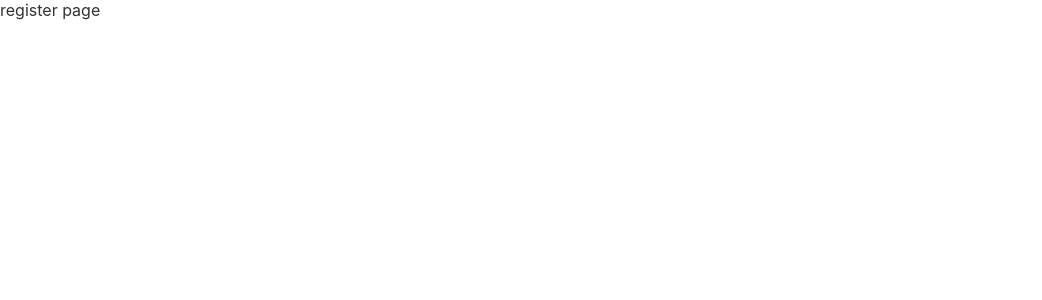
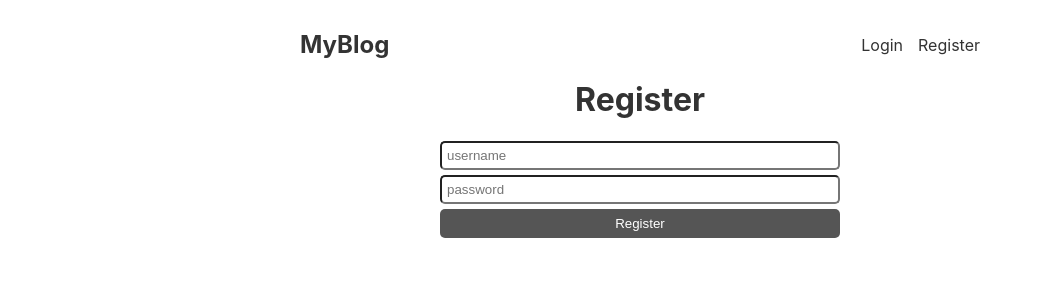
Before and after one commit to oliviahe0111/mern-blog, a React (Create React App) app in the folder client/: page /register in a window 1280 px wide. Shown: the top 300 px of the page, without its empty margins (0-1042 px from the left). Built offline with nearby package versions, Linux system fonts and the light colour scheme.

Commit message:
login and register page design set up donw

```diff
--- a/client/src/App.css
+++ b/client/src/App.css
@@ -1,3 +1,7 @@
+*{
+  box-sizing: border-box;
+}
+
 body{
   color: #333;
 }
@@ -69,3 +73,33 @@
   margin:10px 0;
   line-height: 1.4rem;
 }
+
+form.login, form.register{
+  max-width:400px;
+  margin: 0 auto;
+}
+
+input{
+  display: block;
+  margin-bottom: 5px;
+  width: 100%;
+  padding: 5px;
+  border: 1 px solid #eee;
+  border-radius: 5px;
+  background-color: #fff;
+}
+
+button{
+  width: 100%;
+  display: block;
+  background-color: #555;
+  border:0;
+  color: #fff;
+  border-radius: 5px;
+  padding: 7px 0;
+
+}
+
+form h1{
+  text-align: center;
+}
--- a/client/src/App.js
+++ b/client/src/App.js
@@ -2,28 +2,26 @@
 import './App.css';
 import Header from './Header';
 import Post from './Post';
+import Layout from './Layout';
+import IndexPage from './pages/IndexPage';
+import LoginPage from './pages/Loginpage';
+import RegisterPage from './pages/RegisterPage';
 
 
 function App() {
   return (
     <Routes>
-      <Route index element={
-        <main>
-          <Header></Header>
-          <Post></Post>
-          <Post></Post>
-          <Post></Post>
-        </main>
-      } />
-      <Route path={'/login'} element={
-        <main>
-          <Header />
-          <div>login page</div>
-        </main>
-      } />
-      <Route path={'/register'} element={
-        <div>register page</div>
-      } />
+      <Route path="/" element={<Layout/>}>
+        <Route path={'/'}index element={
+          <IndexPage/>
+        } />
+        <Route path={'/login'} element={
+          <LoginPage/>
+        } />
+        <Route path={'/register'} element={
+          <RegisterPage/>
+        } />
+      </Route>
     </Routes>
 
   );
--- a/client/src/Header.js
+++ b/client/src/Header.js
@@ -3,7 +3,7 @@
 export default function Header(){
     return(
         <header>
-        <a href="" className='logo'>MyBlog</a>
+        <Link to="/" className='logo'>MyBlog</Link>
         <nav>
         <Link to='/login'>Login</Link>
         <Link to='/register'>Register</Link>
--- /dev/null
+++ b/client/src/Layout.js
@@ -0,0 +1,11 @@
+import { Outlet } from "react-router-dom";
+import Header from './Header';
+
+export default function Layout(){
+    return(
+        <main>
+            <Header/>
+            <Outlet/>
+        </main>
+    );
+}
--- /dev/null
+++ b/client/src/pages/IndexPage.js
@@ -0,0 +1,13 @@
+import Post from "../Post";
+export default function IndexPage(){
+    return(
+        <div>
+            <Post/>
+            <Post/>
+            <Post/>
+        </div>
+
+
+
+    );
+}
--- /dev/null
+++ b/client/src/pages/Loginpage.js
@@ -0,0 +1,10 @@
+export default function LoginPage(){
+    return(
+        <form className="login">
+            <h1>Login</h1>
+            <input type = "text" placeholder = "username"></input>
+            <input type = "password" placeholder = "password"></input>
+            <button>Login</button>
+        </form>
+    );
+}
--- /dev/null
+++ b/client/src/pages/RegisterPage.js
@@ -0,0 +1,12 @@
+export default function RegisterPage(){
+    return(
+        <form className="register">
+            <h1>Register</h1>
+            <input type = "text" placeholder = "username"></input>
+            <input type = "password" placeholder = "password"></input>
+            <button>Register</button>
+        </form>
+    );
+
+
+}
```
